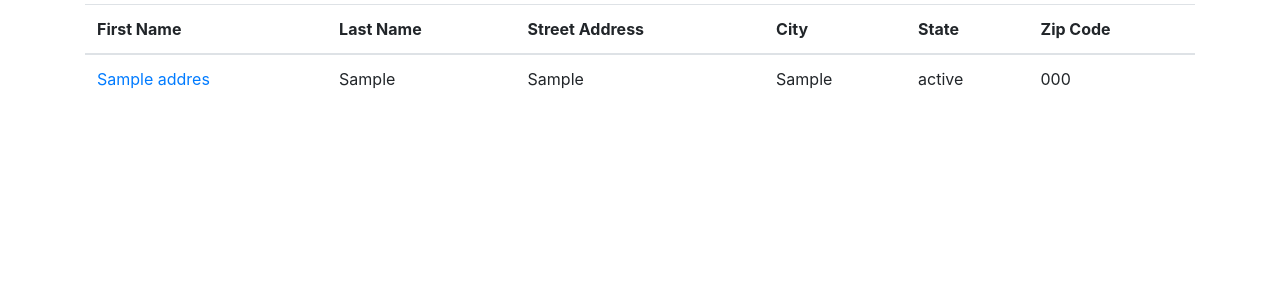
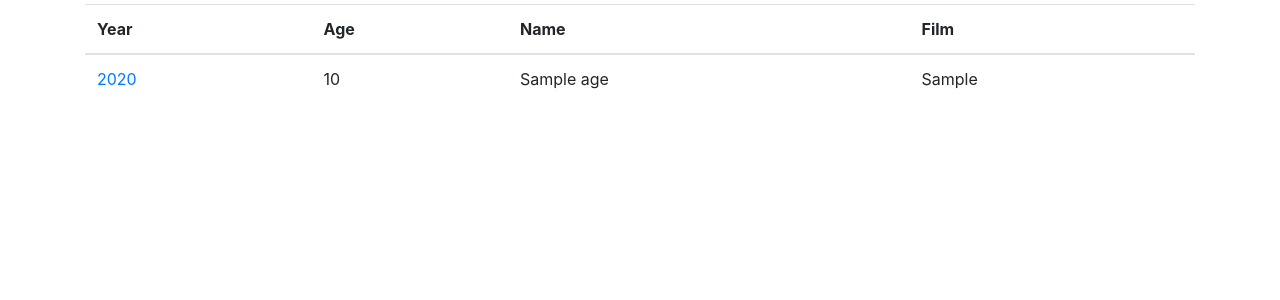
Before and after one commit to kefsaj/PythonDockerFlaskPycharm, a Flask app: template app/templates/index.html in a window 1280 px wide. Shown: the part 56-356 px from the top of the page. Run offline with Flask 2, Linux system fonts and the light colour scheme; the template is opened without the code that fills it: most values are stand-ins (such as "Sample title", 1, 10 or a date in 2020); some libraries are stand-ins or nearby versions.

Commit message:
Task: Modified index.html to be used with Oscars

```diff
--- a/app/templates/index.html
+++ b/app/templates/index.html
@@ -1,26 +1,22 @@
+
 {% extends "layout.html" %}
 {% block content %}
 <table class="table">
     <thead>
     <tr>
-        <th scope="col">First Name </th>
-        <th scope="col">Last Name</th>
-        <th scope="col">Street Address</th>
-        <th scope="col">City</th>
-        <th scope="col">State</th>
-        <th scope="col">Zip Code</th>
-
+        <th scope="col">Year</th>
+        <th scope="col">Age</th>
+        <th scope="col">Name</th>
+        <th scope="col">Film</th>
     </tr>
     </thead>
     <tbody>
-    {% for address in addresses %}
+    {% for age in actor %}
     <tr>
-        <td><a href="view/{{address.id}}">{{ address.fldName }}</a></td>
-        <td>{{ address.fldLN }}</td>
-        <td>{{ address.fldStreet }}</td>
-        <td>{{ address.fldCity }}</td>
-        <td>{{ address.fldState }}</td>
-        <td>{{ address.fldZip }}</td>
+        <td><a href="view/{{age.id}}">{{age.fldYear }}</a></td>
+        <td>{{age.fldAge }}</td>
+        <td>{{age.fldName }}</td>
+        <td>{{age.fldFilm }}</td>
     </tr>
     {% endfor %}
     </tbody>
```
